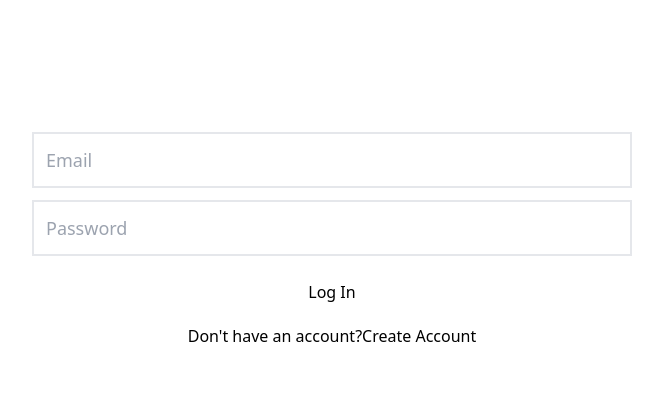
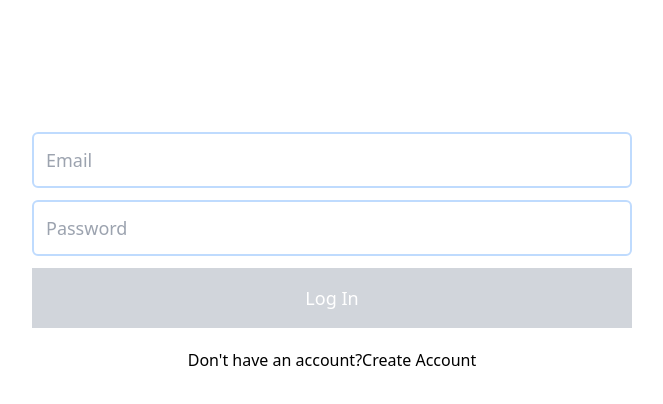
Before and after one commit to woals4815/apollo-challenge, a React (Create React App) app: page / in a window 1280 px wide. Shown: the top 404 px of the page, without its empty margins (308-971 px from the left). Built offline with nearby package versions, Linux system fonts and the light colour scheme; the HTML template or start-up script is replaced by a standard one.

Commit message:
Do some CSS

```diff
--- a/package.json
+++ b/package.json
@@ -30,9 +30,9 @@
   },
   "scripts": {
     "tailwind:build": "tailwind build ./src/styles/tailwind.css -o ./src/styles/styles.css",
-    "start": "npm run tailwind:build & react-scripts start",
+    "start": "npm run apollo:codegen & npm run tailwind:build & react-scripts start",
     "build": "react-scripts build",
-    "apollo:codegen": "apollo client:codegen src/__generated__ --target=typescript --outputFlat",
+    "apollo:codegen": "rm -rf src/__generated__ && apollo client:codegen src/__generated__ --target=typescript --outputFlat",
     "test": "react-scripts test --env=jsdom",
     "eject": "react-scripts eject"
   },
--- a/src/components/button.tsx
+++ b/src/components/button.tsx
@@ -11,7 +11,10 @@ export const Button: React.FC<IButtonProps> = ({
     loading,
     actionText
 }) => (
-    <button>
+    <button
+    className={`text-lg font-medium focus:outline-none text-white py-4 transition-colors ${
+        canClick ? " bg-blue-600 hover:bg-blue-700" : "bg-gray-300 pointer-events-none"
+    }`}>
         {loading? "Loading..." : actionText}
     </button>
 )
--- a/src/components/form-error.tsx
+++ b/src/components/form-error.tsx
@@ -5,5 +5,5 @@ interface IFormErrorProps {
 }
 
 export const FormError: React.FC<IFormErrorProps> = ({ errorMessage }) => (
-    <span className="font-medium text-red-500">{errorMessage}</span>
+    <span className="font-medium text-red-500 text-center">{errorMessage}</span>
   );
--- a/src/pages/create-account.tsx
+++ b/src/pages/create-account.tsx
@@ -56,9 +56,11 @@ export const CreateAccount = () => {
     }
   };
   return (
+  <div className="h-screen flex items-center mx-3 flex-col mt-10 lg:mt-28">
     <div className=" w-full max-w-screen-sm flex flex-col items-center">
       <form
         onSubmit = {handleSubmit(onSubmit)}
+        className="grid gap-3 mt-5 w-full mb-5"
       >
         <input
           ref={register({
@@ -69,6 +71,7 @@ export const CreateAccount = () => {
           required
           type="email"
           placeholder="Email"
+          className='input'
         />
         {errors.email?.message &&(
           <FormError errorMessage= {errors.email?.message} />
@@ -84,6 +87,7 @@ export const CreateAccount = () => {
           name='password'
           type='password'
           placeholder="Password"
+          className='input'
         />{
           errors.password?.message &&(
             <FormError errorMessage = {errors.password.message} />
@@ -94,6 +98,7 @@ export const CreateAccount = () => {
           ref={register({
             required: true
           })}
+          className='justify-self-center text-lg my-5 text-blue-600'
         >
           {Object.keys(UserRole).map((role, index) => (
             <option key={index}>{role}</option>
@@ -109,12 +114,12 @@ export const CreateAccount = () => {
         )}
       </form>
       <div>
-        Already have an account?
+        Already have an account?{" "}
         <Link to="/">
           Login now
         </Link>
       </div>
     </div>
-
+    </div>
   )
 };
--- a/src/pages/login.tsx
+++ b/src/pages/login.tsx
@@ -3,6 +3,7 @@ import React from "react";
 import { useForm } from "react-hook-form";
 import { Link } from "react-router-dom";
 import { isLoggedInVar } from "../apollo";
+import { Button } from "../components/button";
 import { FormError } from "../components/form-error";
 import { loginMutation, loginMutationVariables } from "../__generated__/loginMutation";
 
@@ -23,7 +24,9 @@ interface ILoginForm {
 }
 
 export const Login = () => {
-  const { register, getValues, watch, errors, handleSubmit } = useForm<ILoginForm>();
+  const { register, getValues, watch, errors, handleSubmit, formState } = useForm<ILoginForm>({
+    mode: 'onChange'
+  });
   const onCompleted = (data: loginMutation) => {
     const {
       login: { ok, token}
@@ -52,7 +55,7 @@ export const Login = () => {
     }
   }
   return (
-    <div className="h-screen flex items-center flex-col mt-10 lg:mt-28">
+    <div className="h-screen flex items-center mx-3 flex-col mt-10 lg:mt-28">
       <div className='w-full max-w-screen-sm flex flex-col px-5 items-center'>
         <form onSubmit={handleSubmit(onSubmit)} className="grid gap-3 mt-5 w-full mb-5">
           <input
@@ -80,9 +83,11 @@ export const Login = () => {
           {errors.password?.type === "minLength" && (
             <FormError errorMessage="Password must be more than 10 chars." />
           )}
-          <button className="mt-3 btn">
-            {loading ? "Loading..." : "Log In"}
-          </button>
+          <Button
+            canClick={formState.isValid}
+            loading={loading}
+            actionText={'Log In'}
+          />
           {loginMutationResult?.login.error && (
             <FormError errorMessage={loginMutationResult.login.error} />
           )}
--- a/src/styles/tailwind.css
+++ b/src/styles/tailwind.css
@@ -1,6 +1,6 @@
 @tailwind base;
 @tailwind components;
 .input {
-    @apply focus:outline-none focus:border-gray-500 p-3 border-2 text-lg border-gray-200 transition-colors
+    @apply focus:outline-none focus:border-blue-600 p-3 border-2 text-lg border-blue-200 transition-colors rounded-md
 }
 @tailwind utilities;
```
Also changed, not shown: src/styles/styles.css.
